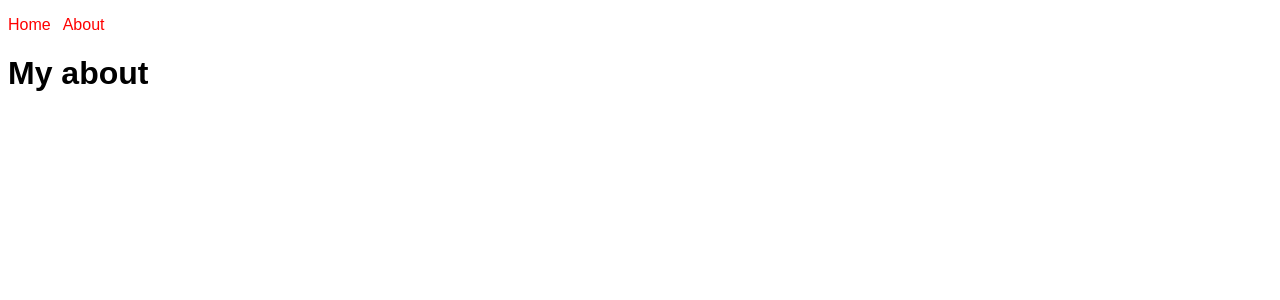
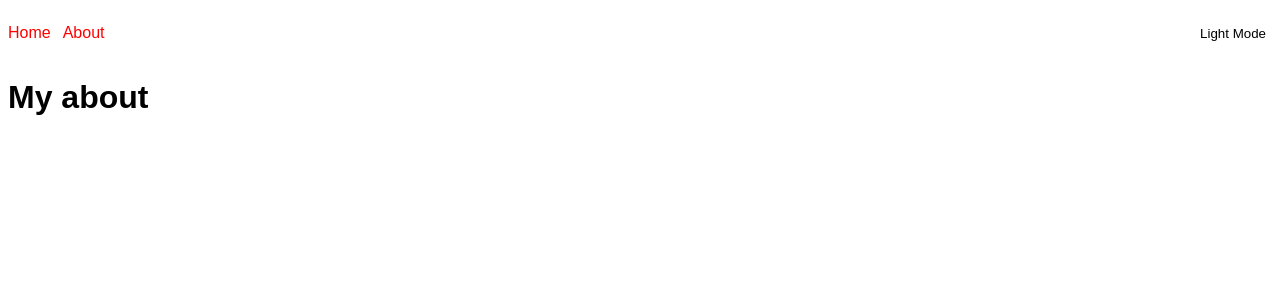
Before and after one commit to moarpheus/next_test, a Next.js app: page /about in a window 1280 px wide. Shown: the top 300 px of the page. Built offline with nearby package versions, Linux system fonts and the light colour scheme.

Commit message:
theme switcher

```diff
--- a/components/NavBar.js
+++ b/components/NavBar.js
@@ -1,4 +1,5 @@
 import Link from "next/link";
+import ThemeSwitcher from "./ThemeSwitcher";
 
 function NavBar() {
   return (
@@ -15,7 +16,12 @@ function NavBar() {
           </Link>
         </li>
       </ul>
+      <ThemeSwitcher />
       <style jsx>{`
+        nav {
+          display: flex;
+          justify-content: space-between;
+        }
         ul {
           list-style-type: none;
           padding: 0;
--- /dev/null
+++ b/components/ThemeSwitcher.js
@@ -0,0 +1,20 @@
+function ThemeSwitcher() {
+  const darkMode = true;
+  console.log(darkMode);
+  const text = darkMode ? 'Light Mode' : 'Dark Mode'
+  return (
+    <>
+      <button>{text}</button>
+      <style jsx>{`
+      button {
+        background: none;
+        border: none;
+        cursor: pointer;
+        }
+      `}
+      </style>
+    </>
+  )
+}
+
+export default ThemeSwitcher;
```
